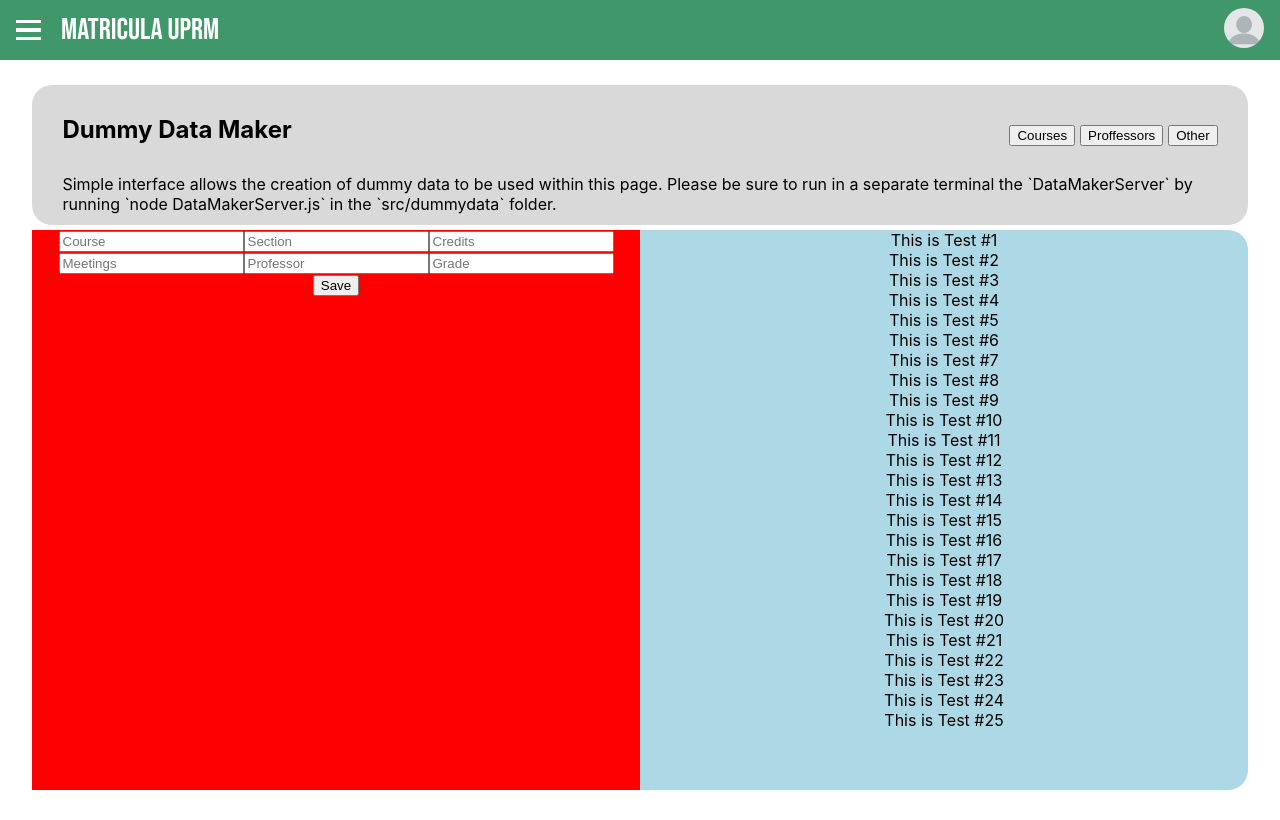
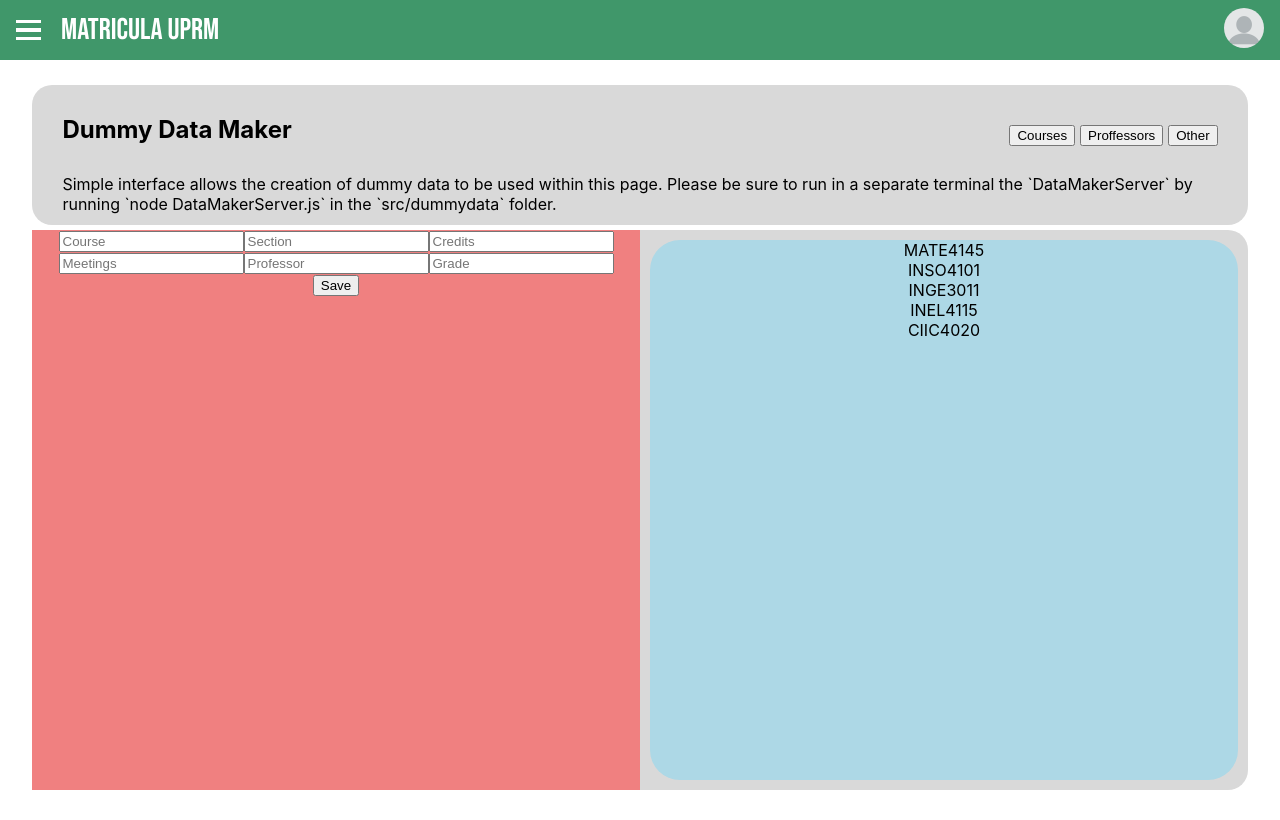
Before and after one commit to uprm-inso4101-2023-2024-s2/semester-project-studentenrollmentsystem, a React (Create React App) app: page /dummy-data-maker in a window 1280 px wide. Built offline with nearby package versions, Linux system fonts and the light colour scheme.

Commit message:
dummy data maker working concept

```diff
--- a/src/data/dummydata/components/CourseMaker.js
+++ b/src/data/dummydata/components/CourseMaker.js
@@ -12,14 +12,20 @@ export default function CourseMaker() {
 
   const saveData = async () => {
     const data = `${course},${section},${credits},${meetings},${professor},${grade}\n`;
-
-    // Appends `data` to "../dummydata/dumbdata.csv".
     try {
       await axios.post('http://localhost:3001/saveToFile', {text: data});
       console.log('File saved successfully!');
     } catch (error) {
       console.error('Error saving file:', error);
     }
+
+    // Reset data on fields.
+    setCourse("");
+    setSection("");
+    setCredits("");
+    setMeetings("");
+    setProfessor("");
+    setGrade("");
   }
 
   return (
--- a/src/data/dummydata/components/DataView.js
+++ b/src/data/dummydata/components/DataView.js
@@ -1,14 +1,29 @@
 import React from "react";
 import styles from "../styles/components/dataview.module.scss";
 import InfiniteScroll from "react-infinite-scroll-component";
+import Data from "../dumbdata.csv";
+import Papa from "papaparse"
 
 export default function DataView() {
-  const [data, setData] = React.useState(Array.from({length:25}));
+  const [data,setData] = React.useState([])
+    React.useEffect(()=> {
+        const fetchData = async()=> {
+            const response = await fetch(Data);
+            const reader = response.body.getReader();
+            const result = await reader.read();
+            const decoder = new TextDecoder("utf-8");
+            const csvData = decoder.decode(result.value);
+            const parsedData = Papa.parse(csvData, {header:true, skipEmptyLines:true}).data;
+            setData(parsedData);
+        };
+        fetchData();
+    }, []);
+
   return (
-    <div>
-      <InfiniteScroll className={styles.DataView} dataLength={data.length}>
-        {data.map((item,index)=>{
-          return <div>This is Test #{index + 1}</div>
+    <div className={styles.DataView}>
+      <InfiniteScroll className={styles.viewingBox} dataLength={data.length}>
+        {data.map((item)=>{
+          return <div>{item.Curso}</div>
         })}
       </InfiniteScroll>
     </div>
--- a/src/data/dummydata/styles/components/dataview.module.scss
+++ b/src/data/dummydata/styles/components/dataview.module.scss
@@ -1,4 +1,14 @@
 .DataView {
+  background-color: lightblue;
+  border-radius: 30px;
   display: flex;
-  flex-direction: column;
+  justify-content: center;
+  margin: 10px;
+  height: 540px;
+  overflow-y: auto;
+
+  .viewingBox {
+    display: flex;
+    flex-direction: column;
+  }
 }
--- a/src/data/dummydata/styles/datamaker.module.scss
+++ b/src/data/dummydata/styles/datamaker.module.scss
@@ -46,7 +46,7 @@
   }
 
   .toolSpace {
-    background-color: lightblue;
+    background-color: #D9D9D9;
     margin-top: 5px;
     display: flex;
     flex-direction: row;
@@ -57,13 +57,12 @@
     border-radius: 20px;
 
     .leftCont {
-      background-color: red;
+      background-color: lightcoral;
       height: 100%;
       width: 50%;
     }
 
     .rightCont {
-      //background-color: blue;
       height: 100%;
       width: 50%;
     }
```
Also changed, not shown: src/data/dummydata/dumbdata.csv.
